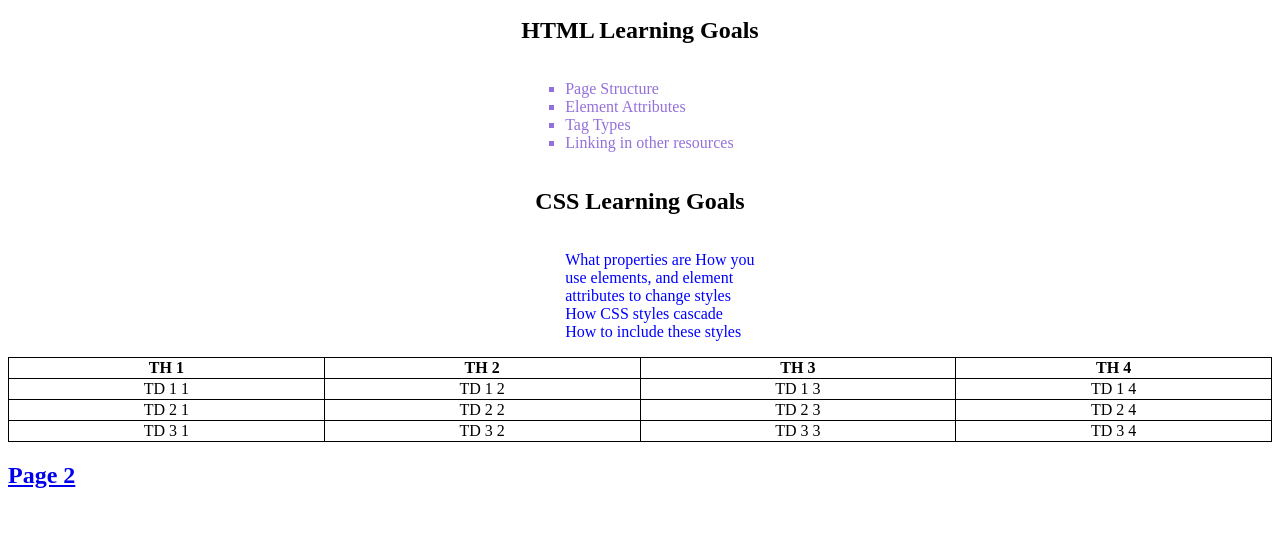
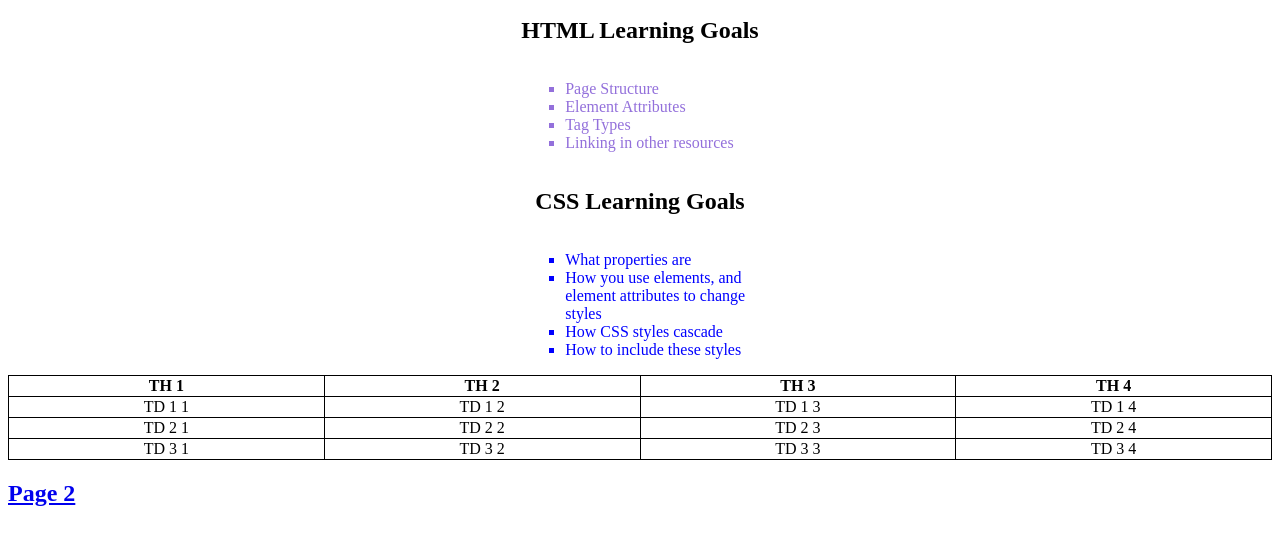
Before and after one commit to mw78/pre-work-phase-2, a plain HTML site: page index.html in a window 1280 px wide. Shown: the part 66-610 px from the top of the page. Drawn offline with Linux system fonts and the light colour scheme.

Commit message:
added <html lang="en">, changed <h3> to <h2>, added table, link, styles dir, style.css, classes, changed width to 15% with center-list, changed colors, added bullet points to css-list, changed margin-top and added Page 2 box

```diff
--- a/styles/style.css
+++ b/styles/style.css
@@ -22,7 +22,6 @@ table, td, th {
 .css-list{
     color: blue;
     list-style: square;
-    display: inline
 }
 
 .center{
```
